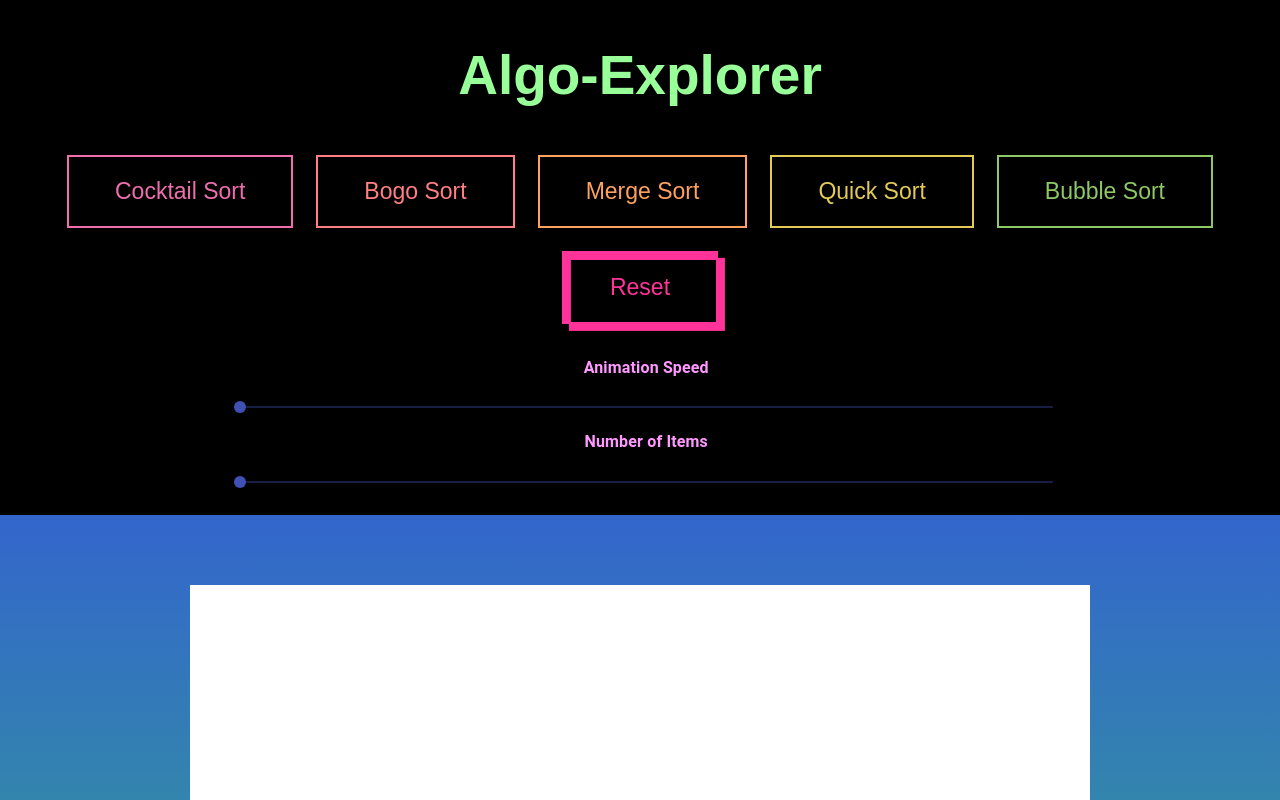
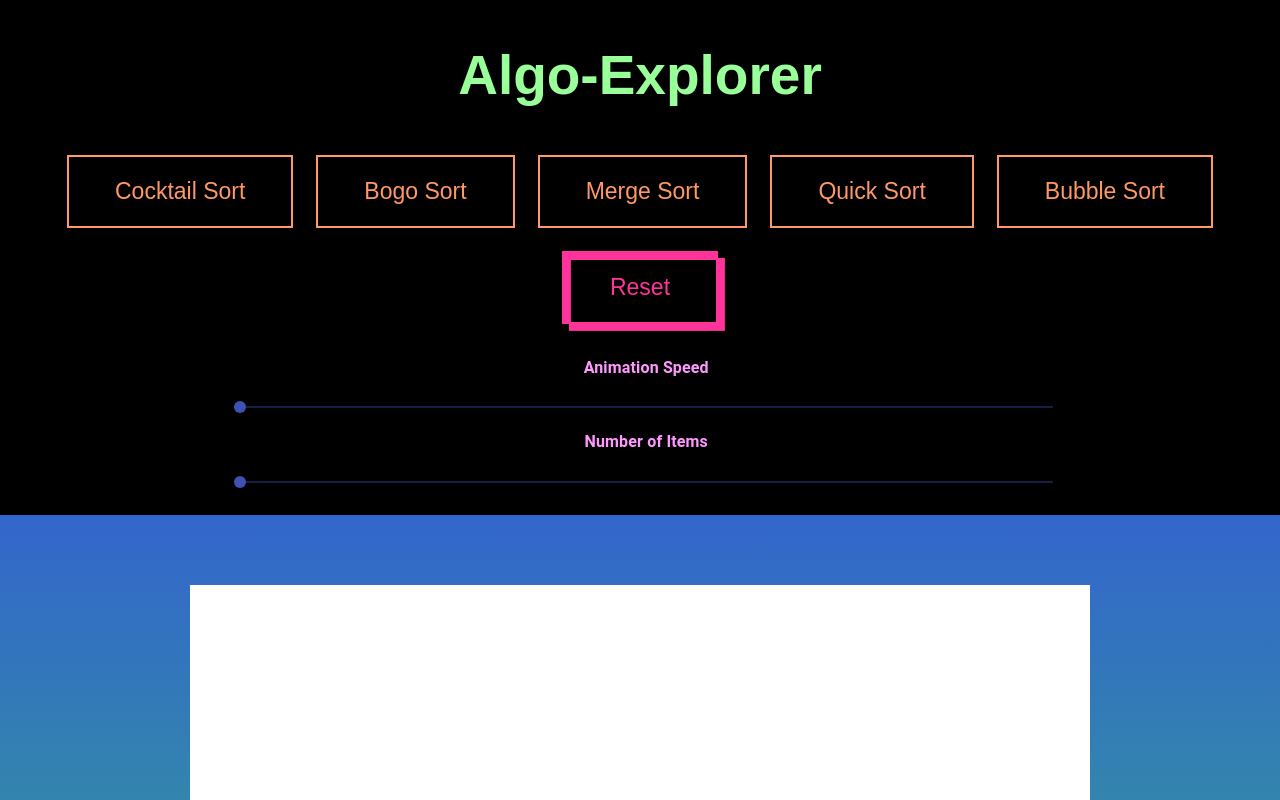
Before and after one commit to 18mpr1/Algo_Explorer, a React (Create React App) app: page / in a window 1280 px wide. Shown: the top 800 px of the page. Built offline with nearby package versions, Linux system fonts and the light colour scheme.

Commit message:
Changes to button lighting.

```diff
--- a/src/components/buttonsBar.jsx
+++ b/src/components/buttonsBar.jsx
@@ -12,11 +12,11 @@ function ButtonsBar(){
             <h1 id="title"><b>Algo-Explorer</b></h1>
             <div className="buttons">
 
-                <button className="pulse">Cocktail Sort</button>
-                <button className="close">Bogo Sort</button>
-                <button className="raise">Merge Sort</button>
-                <button className="up">Quick Sort</button>
-                <button className="slide">Bubble Sort</button>
+                <button className="fill">Cocktail Sort</button>
+                <button className="fill">Bogo Sort</button>
+                <button className="fill">Merge Sort</button>
+                <button className="fill">Quick Sort</button>
+                <button className="fill">Bubble Sort</button>
                 <button className="offset">Reset</button>
 
                 {/*<button className="fill">Fill</button>
--- a/src/styling/buttons.css
+++ b/src/styling/buttons.css
@@ -61,8 +61,8 @@
 }
 
 .fill {
-    --color: #a972cb;
-    --hover: #cb72aa;
+    --color: #FF9966;
+    --hover: #33FF00;
 }
 
 .pulse {
```
